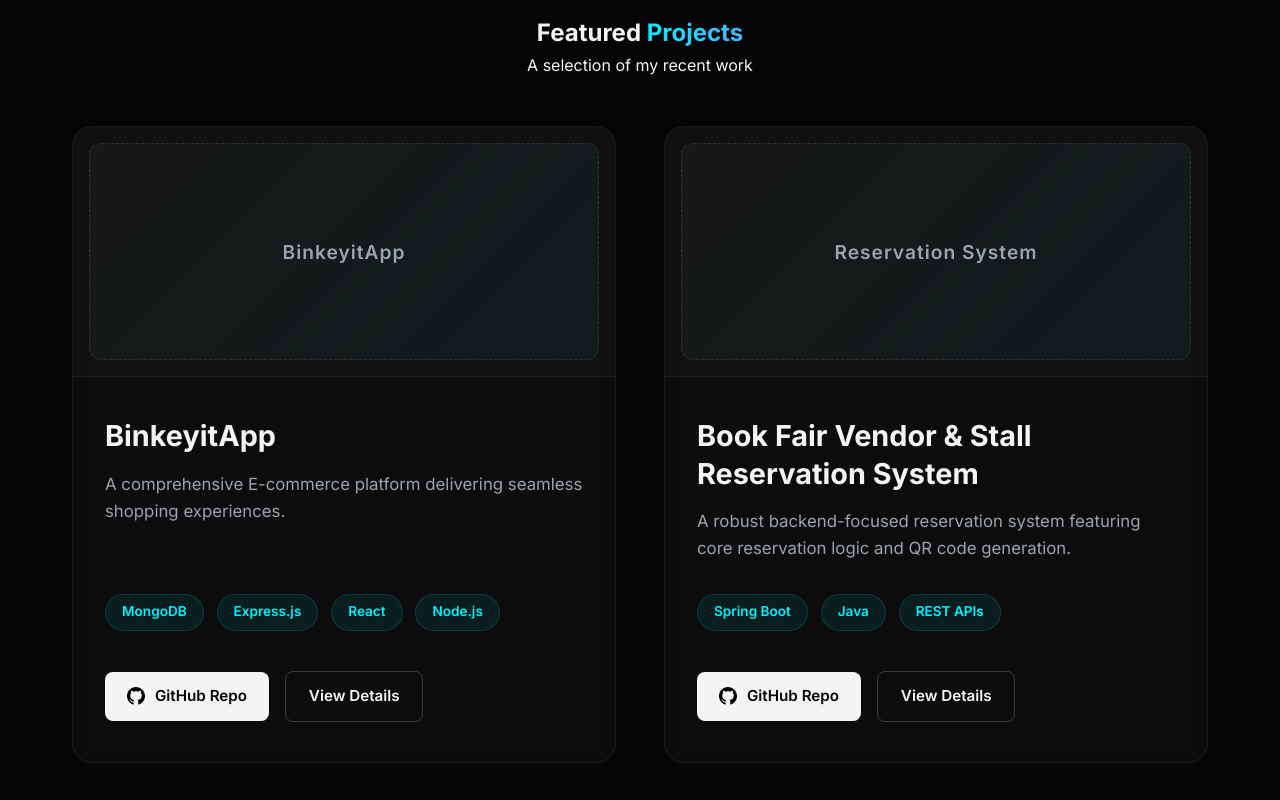
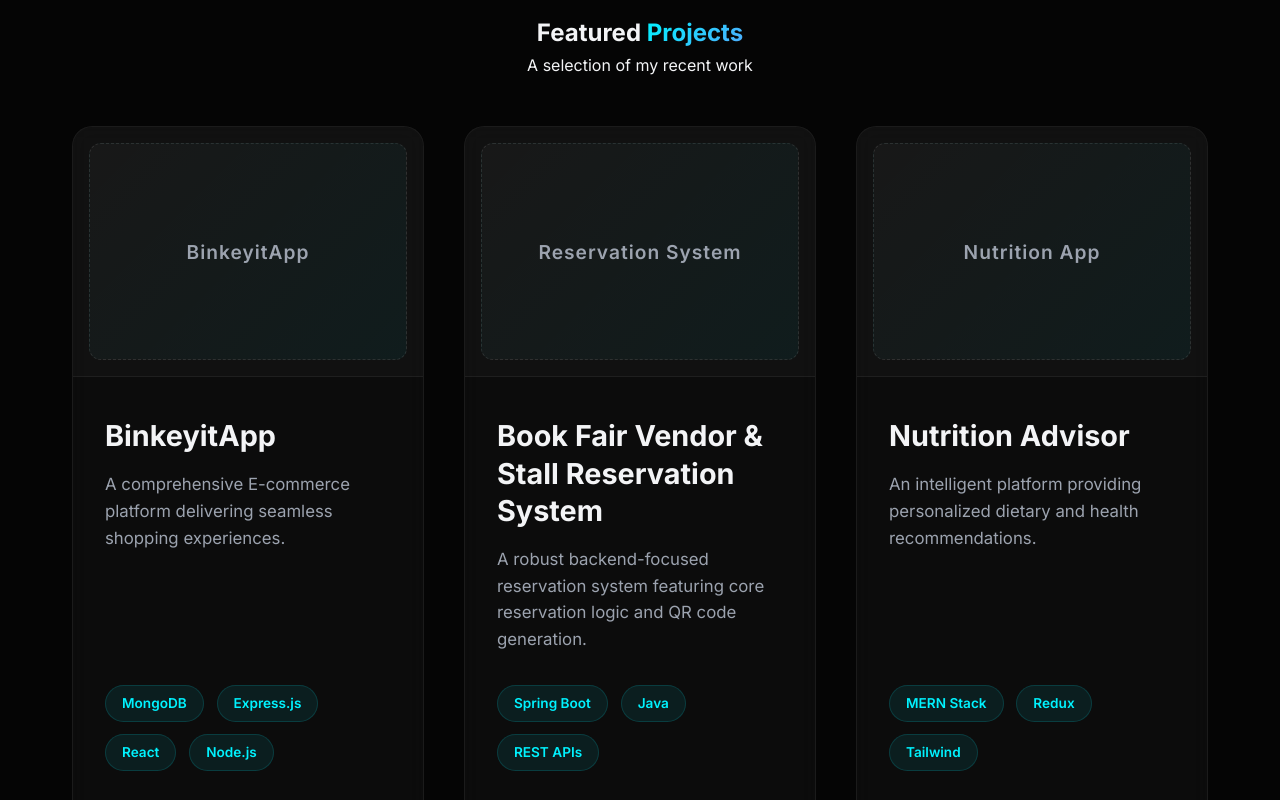
Before and after one commit to nadeera-se22018/mern-portfolio, a React app in the folder frontend/: page / in a window 1280 px wide. Shown: the part 1580-2380 px from the top of the page. Built offline with nearby package versions, Linux system fonts and the light colour scheme; the HTML template or start-up script is replaced by a standard one.

Commit message:
feat: add Testimonials component and define styles for Projects section

```diff
--- a/frontend/src/components/Projects.css
+++ b/frontend/src/components/Projects.css
@@ -7,8 +7,8 @@
 
 .projects-grid {
     display: grid;
-    grid-template-columns: repeat(2, 1fr);
-    gap: 3rem;
+    grid-template-columns: repeat(auto-fit, minmax(320px, 1fr));
+    gap: 2.5rem;
     margin-top: 3rem;
     width: 100%;
 }
```
